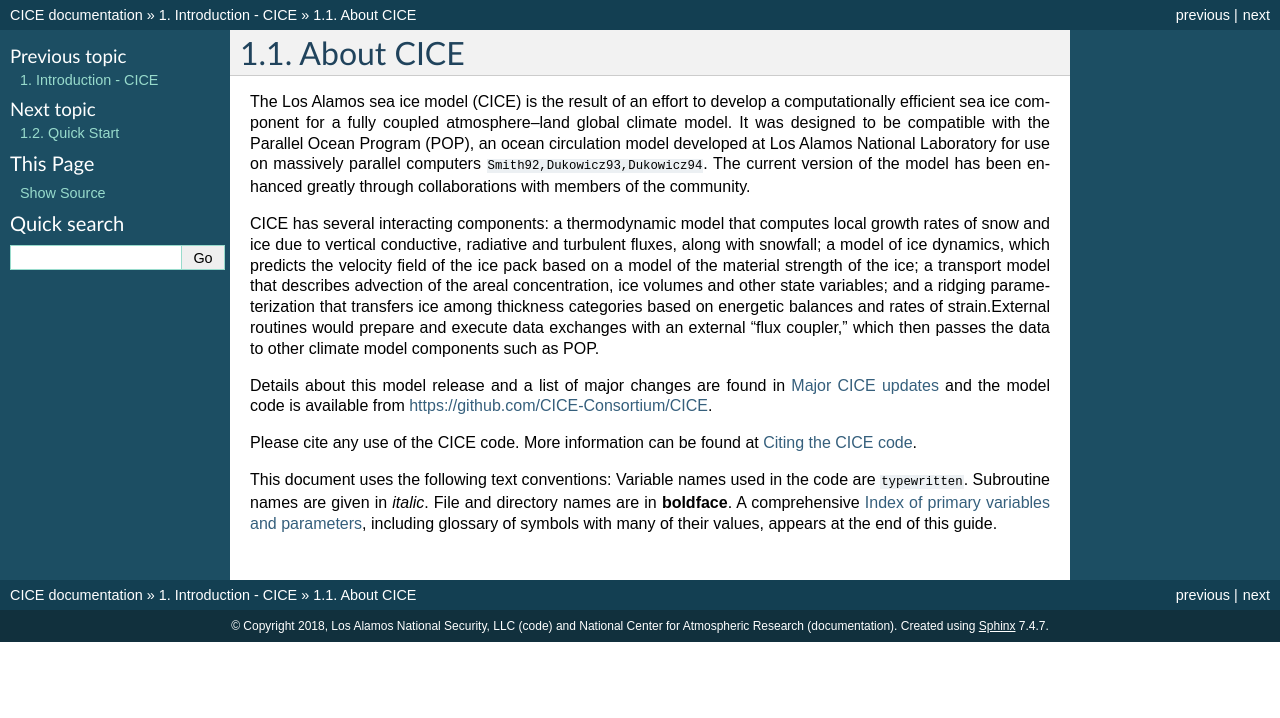
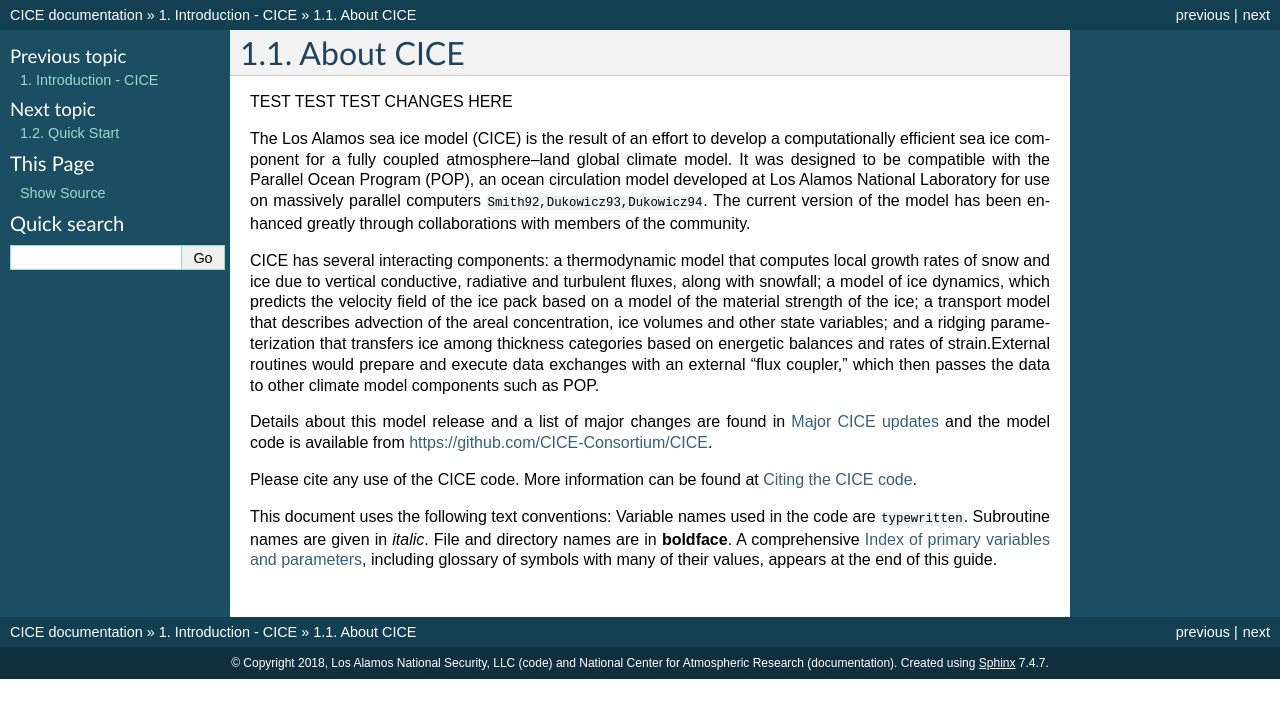
Before and after one commit to duvivier/RTDtest, a Sphinx documentation site: the page built from doc/source/intro/about.rst, in a window 1280 px wide. Shown: the top 718 px of the page. Built offline with Sphinx 7.4.7, drawn with Linux system fonts in a browser that asks for light colours; cross-references to code outside the pages are shown as plain code.

Commit message:
doc mods that should build

```diff
--- a/doc/source/intro/about.rst
+++ b/doc/source/intro/about.rst
@@ -4,6 +4,8 @@
 
 About CICE
 =============
+
+TEST TEST TEST CHANGES HERE
 
 The Los Alamos sea ice model (CICE) is the result of an effort to
 develop a computationally efficient sea ice component for a fully
```
